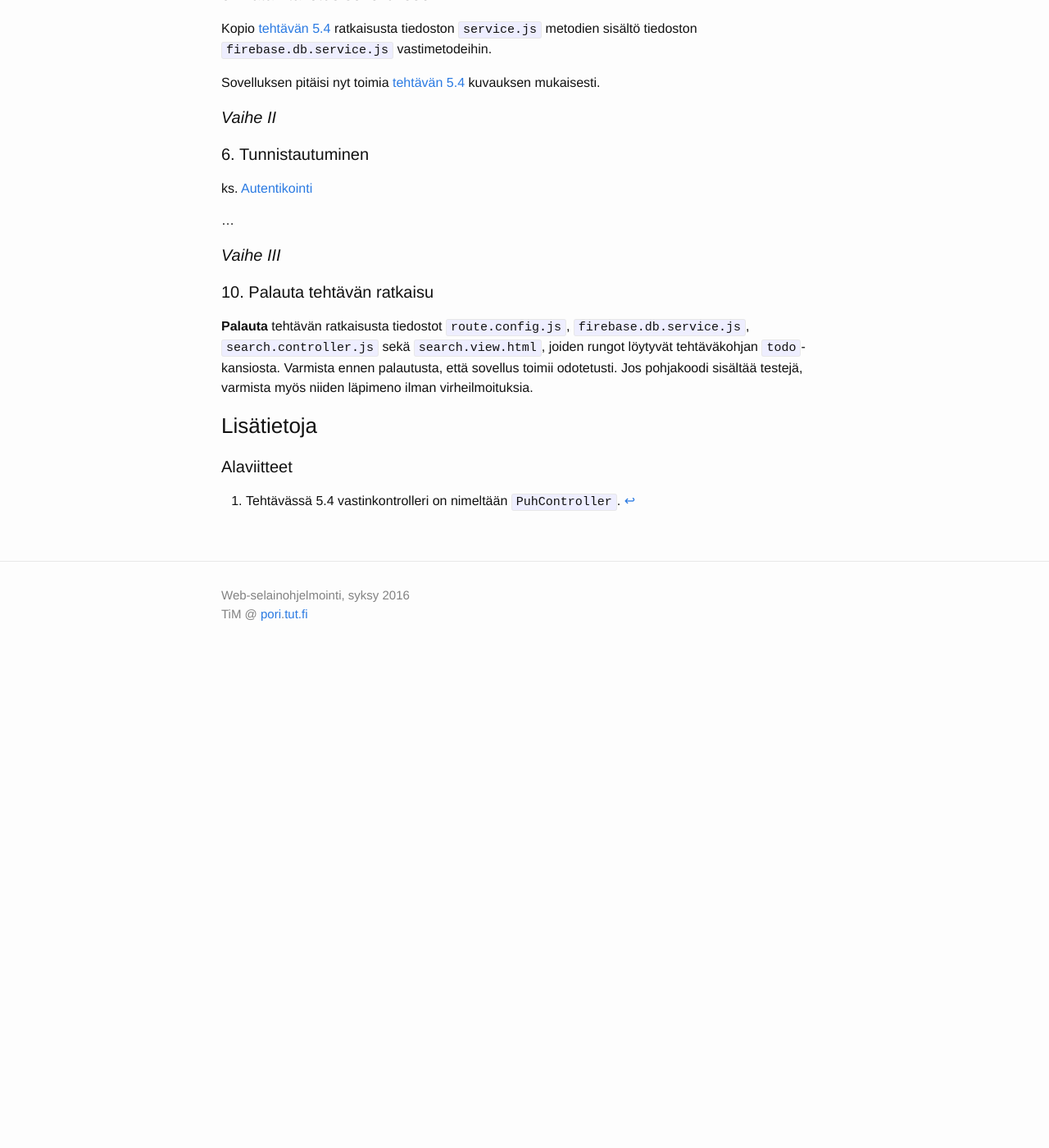
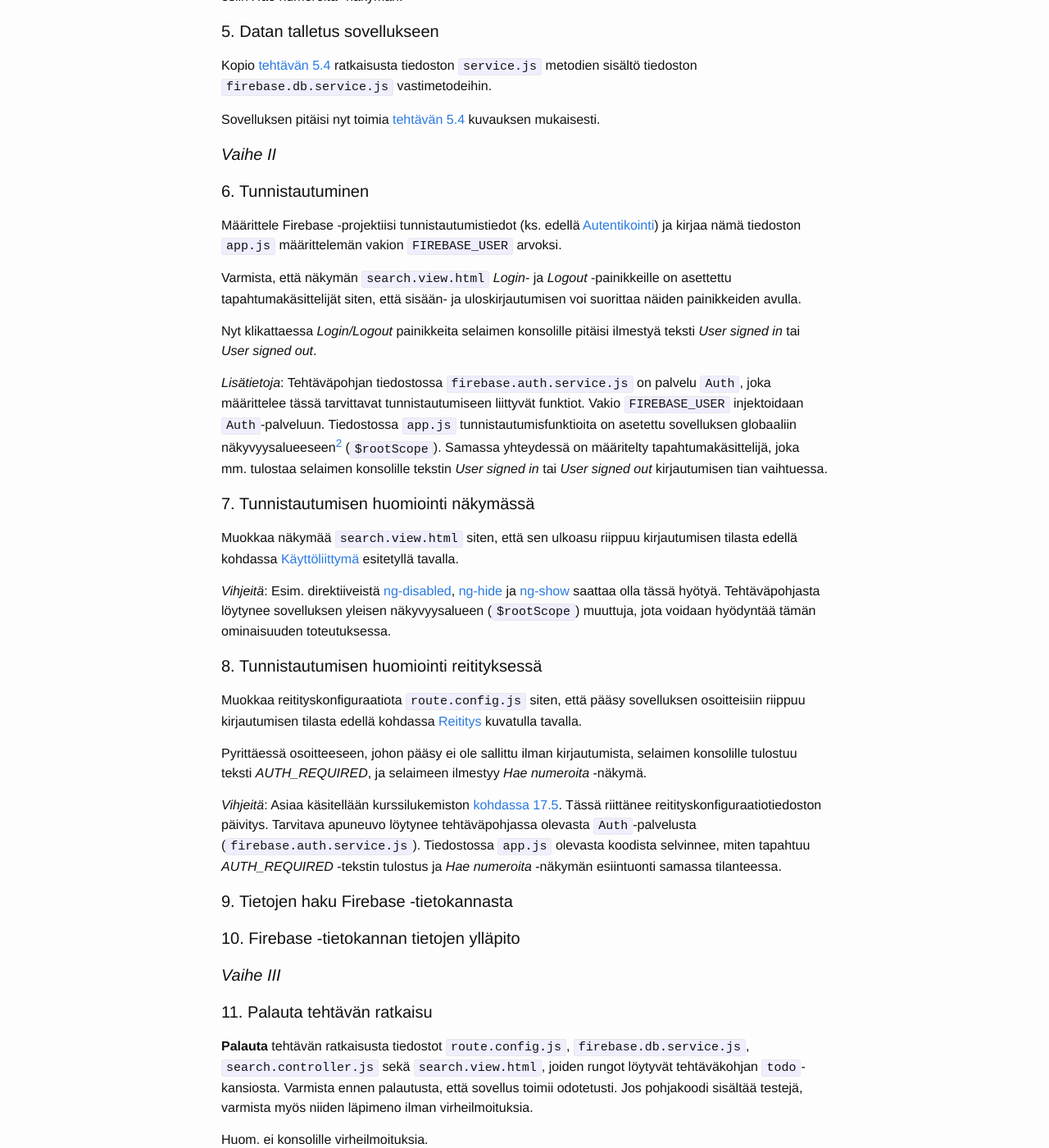
Before and after one commit to timedu/wso, a Jekyll site: the page built from _osa5/tehtava56.md, in a window 1280 px wide and 1400 px high, scrolled down 4384 px. Shown: the whole window at 82% size. Built offline with Jekyll 4.4.1, drawn with Linux system fonts in a browser that asks for light colours; before the commit the page ends 5204 px from its top, so only the background shows below that; some of the changed text lies outside the part shown.

Commit message:
ex5.6 phase II / auth

```diff
--- a/_osa5/tehtava56.md
+++ b/_osa5/tehtava56.md
@@ -33,6 +33,8 @@ Käyttäjä tunnistautuu klikkaamalla *Login* -painiketta. Jos tunnistautuminen
 ![ui-2](../img/w5e06-2.png "ui-2")
 
 <small>Kuva 2. Hae numeroita -sivu (kirjauduttu).</small>
+
+#### Reititys
 
 Kun käyttäjä on kirjautunut, sovelluksen näkymiin voidaan siirtyä painikkeiden ja linkkien ohella myös suorilla osoitteilla (vrt. [Tehtävä 5.4](../tehtava54)). Jos kirjautumista ei ole tehty, on suoralla osoitteella pääsy ainoastaan sovelluksen juuriosoitteeseen (`/W5E06/#/` tai `/W5E06/`), joka tuo esiin *Hae numeroita* -näkymän. Yritys muuhun osoitteeseen (esim. `/W5E06/#/bart`, `/W5E06/#/bart/remove/111` tai `/W5E06/#/jotakin/muuta`) palauttaa käsittelyn juuriosoitteeseen.
 
@@ -127,15 +129,16 @@ Pääsivun (`index.html`) `body`-elementin merkkaus:
 
 Kun tehtäväpohjan käynnistää, selaimen ikkunaan ilmestyy sivu, joka sisältää sovelluksen pääotsikon *Puhelinmuistio*. Selaimen konsolille tulee ilmoitus *Error: No Firebase App '[DEFAULT]' has been created - call Firebase App.initializeApp()*.
 
-#### *Vaihe I*
-
-Askelten 1-5 toteuttamisen jälkeen sovelluksen pitäisi toimia [tehtävän 5.4](../tehtava54) kuvauksen mukaisesti.
-
 #### 1. Sovelluksen kytkentä Firebase -projektiin.
 
 Kirjaa Firebase -projektisi tunnisteet ao. kohtaan tiedostossa `app.js`.
 
 Tämän jälkeen em. virheilmoitusta ei enää pitäsi tulla selaimen konsolille. Tosin konsolille ilmestynee teksti *User signed out.*, jonka tuottaa pohjassa valmiina oleva autentikaatioon liittyvä koodi.
+
+#### *Vaihe I*
+
+Askelten 2-5 toteuttamisen jälkeen sovelluksen pitäisi toimia [tehtävän 5.4](../tehtava54) kuvauksen mukaisesti.
+
 
 #### 2. Näkymien reititys
 
@@ -180,19 +183,52 @@ Sovelluksen pitäisi nyt toimia [tehtävän 5.4](../tehtava54) kuvauksen mukaise
 
 #### 6. Tunnistautuminen
 
+Määrittele Firebase -projektiisi tunnistautumistiedot (ks. edellä [Autentikointi](#autentikointi)) ja kirjaa nämä tiedoston `app.js` määrittelemän vakion `FIREBASE_USER` arvoksi.
 
-ks. [Autentikointi](#autentikointi)
+Varmista, että näkymän `search.view.html` *Login*- ja *Logout* -painikkeille on asettettu tapahtumakäsittelijät siten, että sisään- ja uloskirjautumisen voi suorittaa näiden painikkeiden avulla.
 
-...
+Nyt klikattaessa *Login/Logout* painikkeita selaimen konsolille pitäisi ilmestyä teksti *User signed in* tai *User signed out*.
+
+
+*Lisätietoja*: Tehtäväpohjan tiedostossa `firebase.auth.service.js` on palvelu `Auth`, joka määrittelee tässä tarvittavat tunnistautumiseen liittyvät funktiot. Vakio `FIREBASE_USER` injektoidaan `Auth`-palveluun. Tiedostossa `app.js` tunnistautumisfunktioita on asetettu sovelluksen globaaliin näkyvyysalueeseen[^root-scope] (`$rootScope`). Samassa yhteydessä on määritelty tapahtumakäsittelijä, joka mm. tulostaa selaimen konsolille tekstin *User signed in* tai *User signed out* kirjautumisen tian vaihtuessa.
+
+[^root-scope]: Näkymä voi viitata globaalin näkyvyysalueen (`$rootScope`) tunnisteisiin samoin kuin sen kontrollerikohtaisen näkyvyysalueen (`$scope`) tunnisteisiin.
+
+#### 7. Tunnistautumisen huomiointi näkymässä
+
+Muokkaa näkymää `search.view.html` siten, että sen ulkoasu riippuu kirjautumisen tilasta edellä kohdassa [Käyttöliittymä](#kyttliittym) esitetyllä tavalla.
+
+*Vihjeitä*: Esim. direktiiveistä [ng-disabled][ng-disabled], [ng-hide][ng-hide] ja  [ng-show][ng-show] saattaa olla tässä hyötyä. Tehtäväpohjasta löytynee sovelluksen yleisen näkyvyysalueen (`$rootScope`) muuttuja, jota voidaan hyödyntää tämän ominaisuuden toteutuksessa.
+
+[ng-disabled]: https://docs.angularjs.org/api/ng/directive/ngDisabled
+[ng-hide]: https://docs.angularjs.org/api/ng/directive/ngHide
+[ng-show]: https://docs.angularjs.org/api/ng/directive/ngShow
+
+#### 8. Tunnistautumisen huomiointi reitityksessä
+
+Muokkaa reitityskonfiguraatiota `route.config.js` siten, että pääsy sovelluksen osoitteisiin riippuu kirjautumisen tilasta edellä kohdassa [Reititys](#reititys) kuvatulla tavalla.
+
+Pyrittäessä osoitteeseen, johon pääsy ei ole sallittu ilman kirjautumista, selaimen konsolille tulostuu teksti *AUTH_REQUIRED*, ja selaimeen ilmestyy *Hae numeroita* -näkymä.
+
+*Vihjeitä*: Asiaa käsitellään kurssilukemiston [kohdassa 17.5][kohta-17.5]. Tässä riittänee reitityskonfiguraatiotiedoston päivitys. Tarvitava apuneuvo löytynee tehtäväpohjassa olevasta `Auth`-palvelusta (`firebase.auth.service.js`). Tiedostossa `app.js` olevasta koodista selvinnee, miten tapahtuu *AUTH_REQUIRED* -tekstin tulostus ja  *Hae numeroita* -näkymän esiintuonti samassa tilanteessa.
+
+[kohta-17.5]: {{site.baseurl}}/weso/#17.5-Turvallisuus-ennen-kaikkea:-authentikaatio-Firebasen-avulla
+
+#### 9. Tietojen haku Firebase -tietokannasta
+
+#### 10. Firebase -tietokannan tietojen ylläpito
+
 
 #### *Vaihe III*
 
 
-#### 10. Palauta tehtävän ratkaisu
+#### 11. Palauta tehtävän ratkaisu
 
 **Palauta** tehtävän ratkaisusta tiedostot `route.config.js`, `firebase.db.service.js`, `search.controller.js` sekä `search.view.html`, joiden rungot löytyvät tehtäväkohjan `todo`-kansiosta. Varmista ennen palautusta, että sovellus toimii odotetusti. Jos pohjakoodi sisältää testejä, varmista myös niiden läpimeno ilman virheilmoituksia.
 
 
+Huom. ei konsolille virheilmoituksia.
+
 ### Lisätietoja
 
 #### Alaviitteet
```
